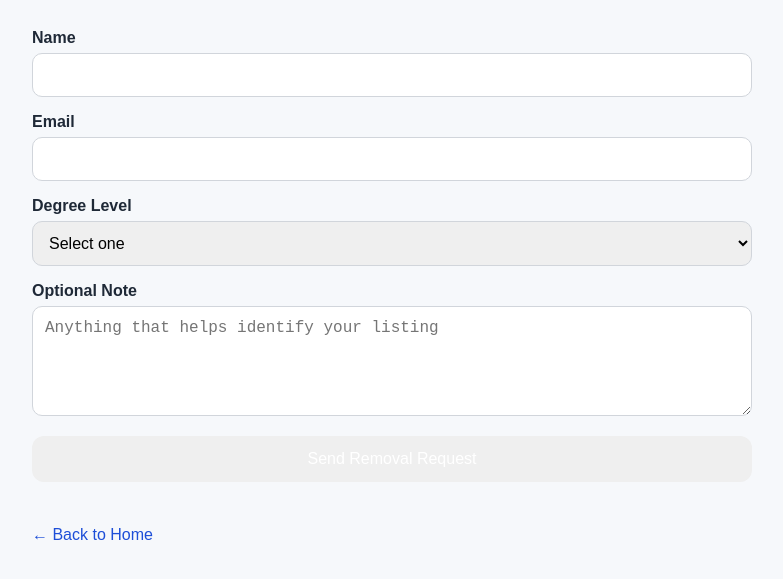
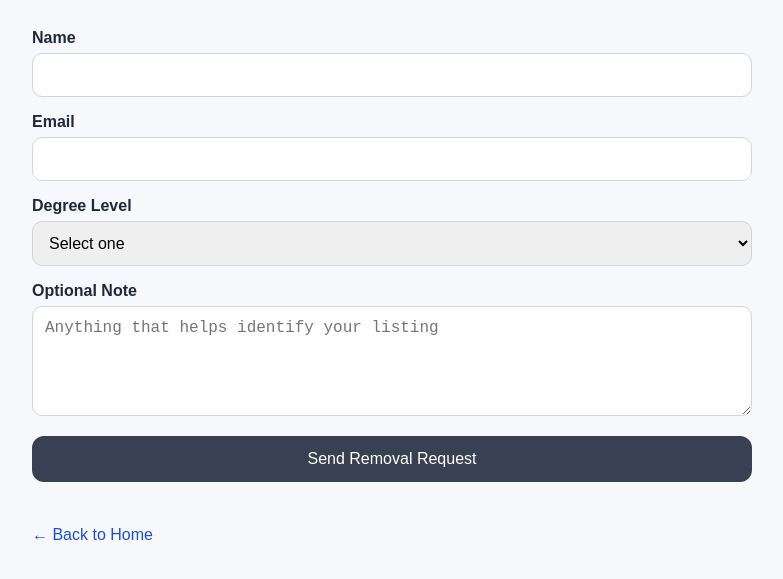
Before and after one commit to marjanbaghdadi-gatech/gown-share-site, a plain HTML site: page remove.html in a window 1280 px wide. Shown: the part 151-730 px from the top of the page, without its empty margins (248-1031 px from the left). Drawn offline with Linux system fonts and the light colour scheme.

Commit message:
Update style.css

```diff
--- a/style.css
+++ b/style.css
@@ -68,6 +68,10 @@ button,
   box-sizing: border-box;
 }
 
+.remove-submit-button {
+  background: #374151;
+}
+
 form {
   display: flex;
   flex-direction: column;
```
